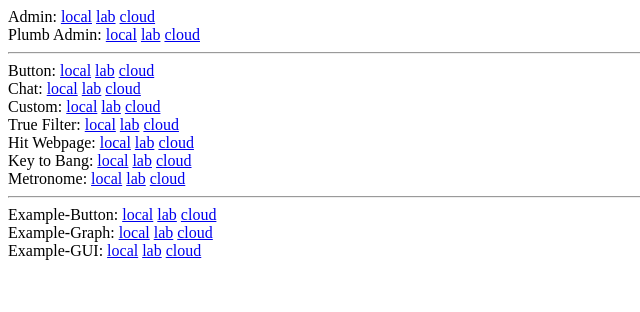
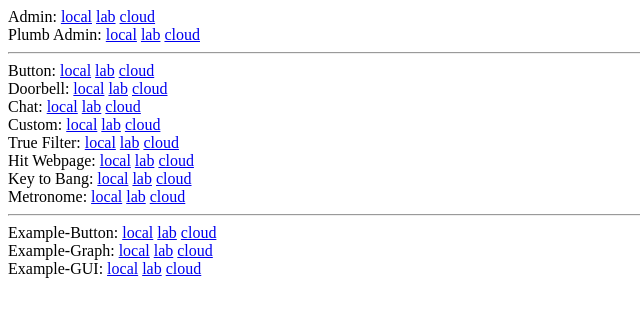
Before and after one commit to quinkennedy/spacebrew-stuff, a plain HTML site: page index.html in a window 1280 px wide. Shown: the whole page, without its empty margins (0-640 px from the left). Drawn offline with Linux system fonts and the light colour scheme.

Commit message:
added doorbell to landing page

```diff
--- a/index.html
+++ b/index.html
@@ -17,6 +17,11 @@ Button:
 <a href='web-button'>local</a>
 <a href='web-button/index.html?server=lab-server'>lab</a>
 <a href='web-button/index.html?server=ec2-184-72-140-184.compute-1.amazonaws.com'>cloud</a>
+<br />
+Doorbell:
+<a href='web-doorbell'>local</a>
+<a href='web-doorbell/index.html?server=lab-server'>lab</a>
+<a href='web-doorbell/index.html?server=ec2-184-72-140-184.compute-1.amazonaws.com'>cloud</a>
 <br />
 Chat:
 <a href='web-chat'>local</a>
```
